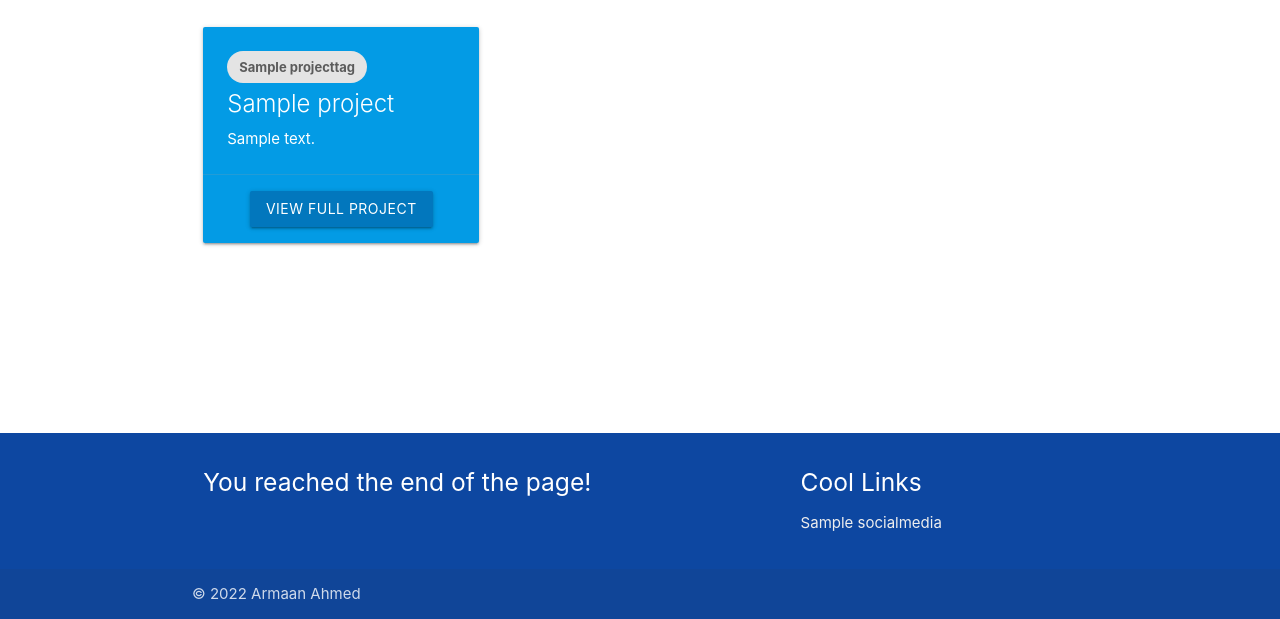
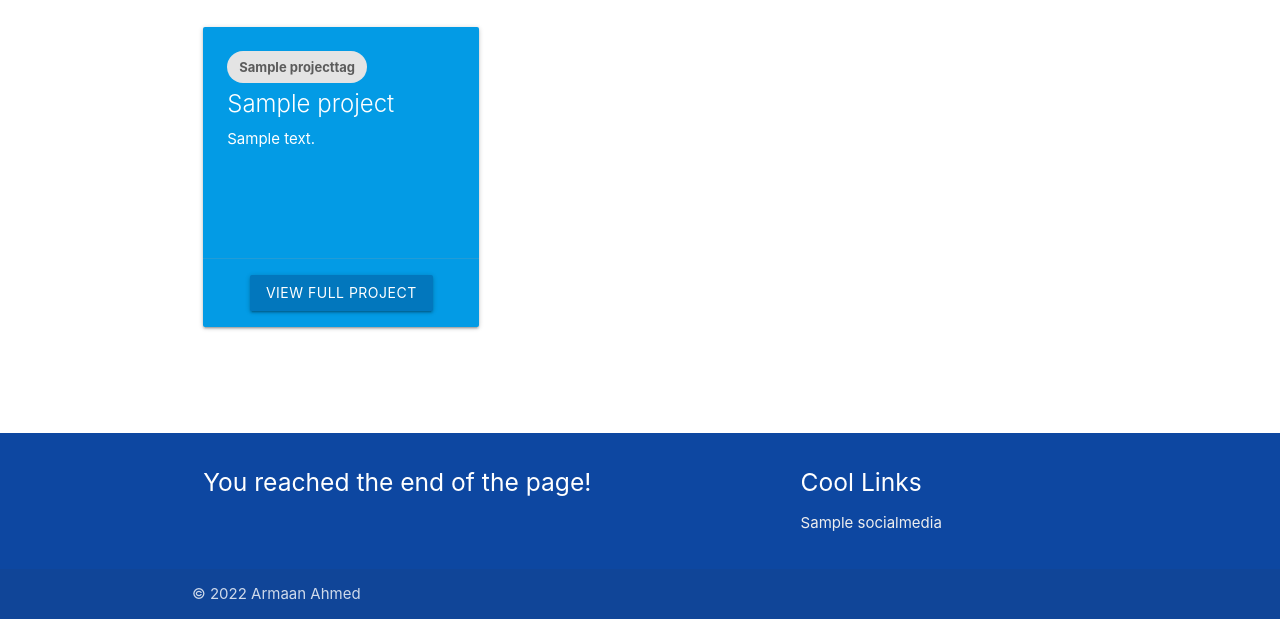
Before and after one commit to ArmaanAhmed22/My-Portfolio, a Django app: page /projects in a window 1280 px wide. Shown: the part 181-800 px from the top of the page. Run offline with Django 4.2, Linux system fonts and the light colour scheme; tables that the repository leaves empty hold one stand-in row (values such as "Sample post"); some libraries are stand-ins or nearby versions.

Commit message:
Cards same height

```diff
--- a/main/templates/main/projects.html
+++ b/main/templates/main/projects.html
@@ -7,7 +7,7 @@
 <div class="row">
     {% for cur_project in projects %}
     <div class="col s12 m6 l4">
-      <div class="card light-blue darken-1 hoverable">
+      <div class="card light-blue darken-1 hoverable small">
 
         <div class="card-content white-text">
           {% with tags=cur_project.list_tags.all %}
```
